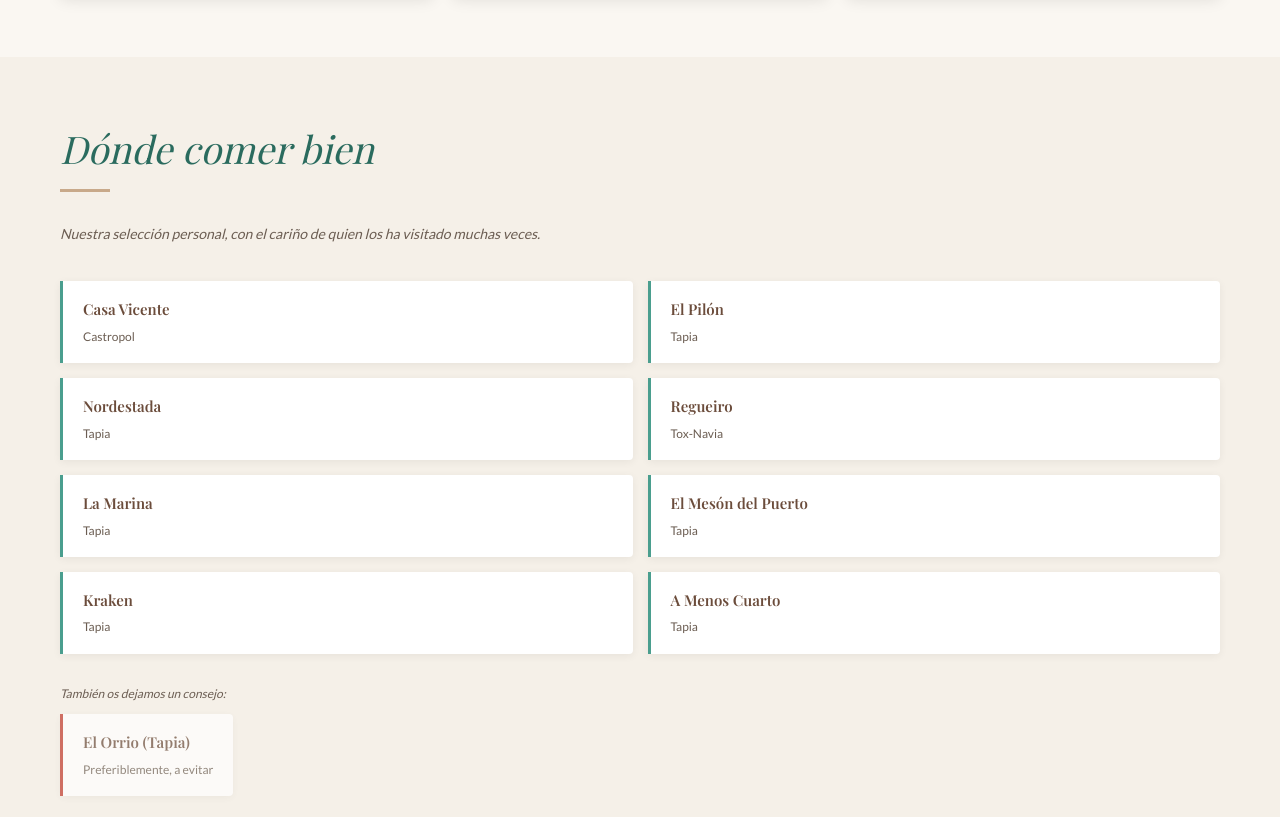
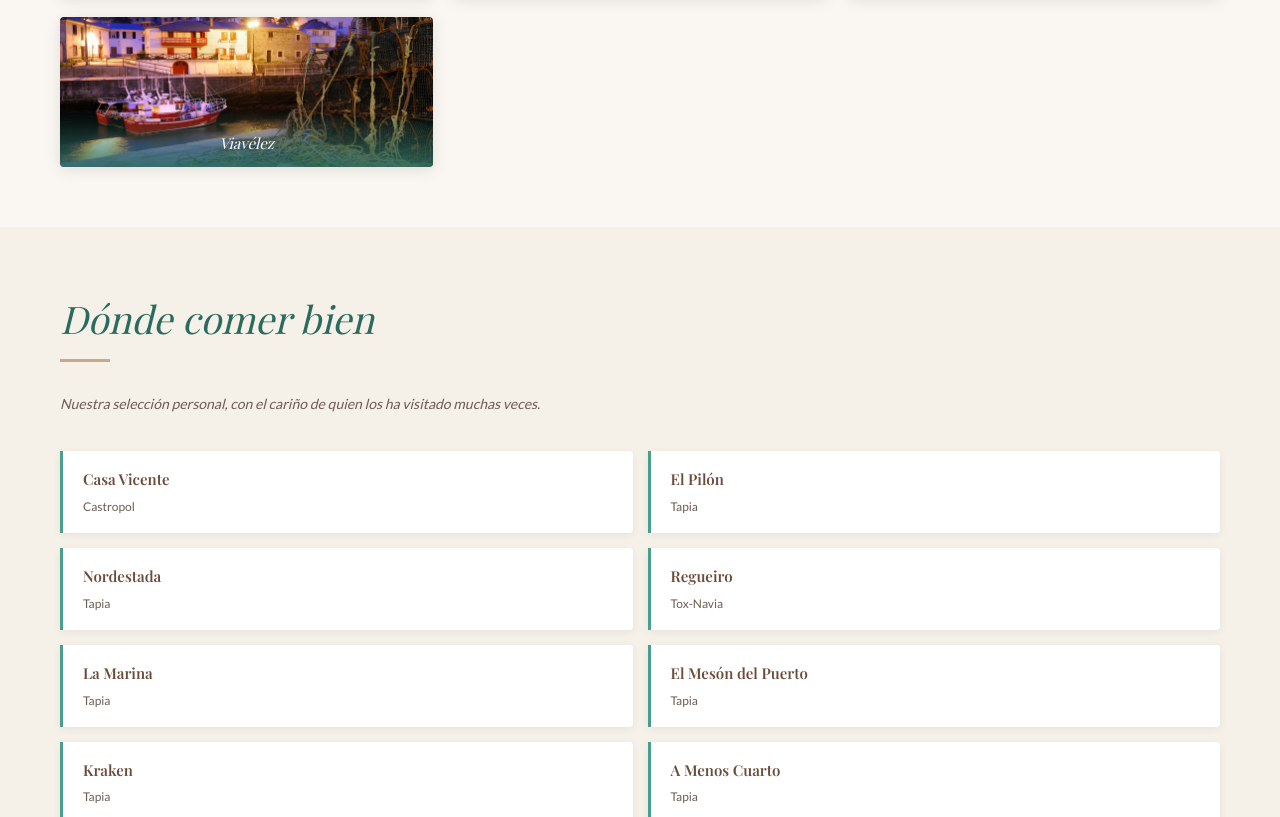
Before and after one commit to AptosElFigo/elfigo.github.io, a plain HTML site: page index.html in a window 1280 px wide. Shown: the part 8145-8962 px from the top of the page. Drawn offline with nearby package versions, Linux system fonts and the light colour scheme; a web font is replaced by a local one.

Commit message:
Update index.html

```diff
--- a/index.html
+++ b/index.html
@@ -699,6 +699,10 @@
       <img src="img/luarca.jpg" alt="Luarca">
       <div class="nombre">Luarca</div>
     </div>
+     <div class="pueblo-item">
+      <img src="img/viavelez.jpg" alt="Viavélez">
+      <div class="nombre">Viavélez</div>
+    </div>
   </div>
 </div>
 
```
